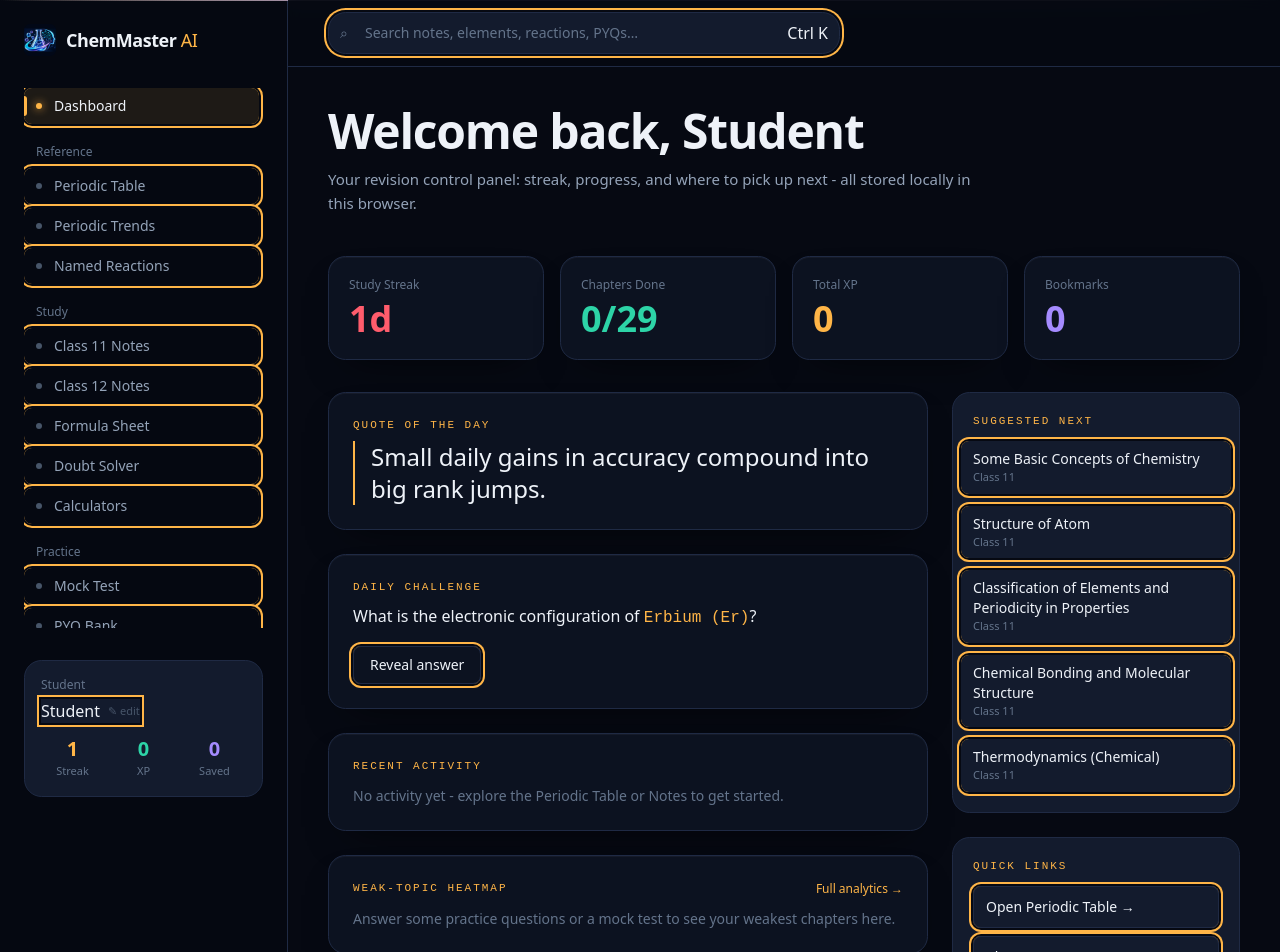
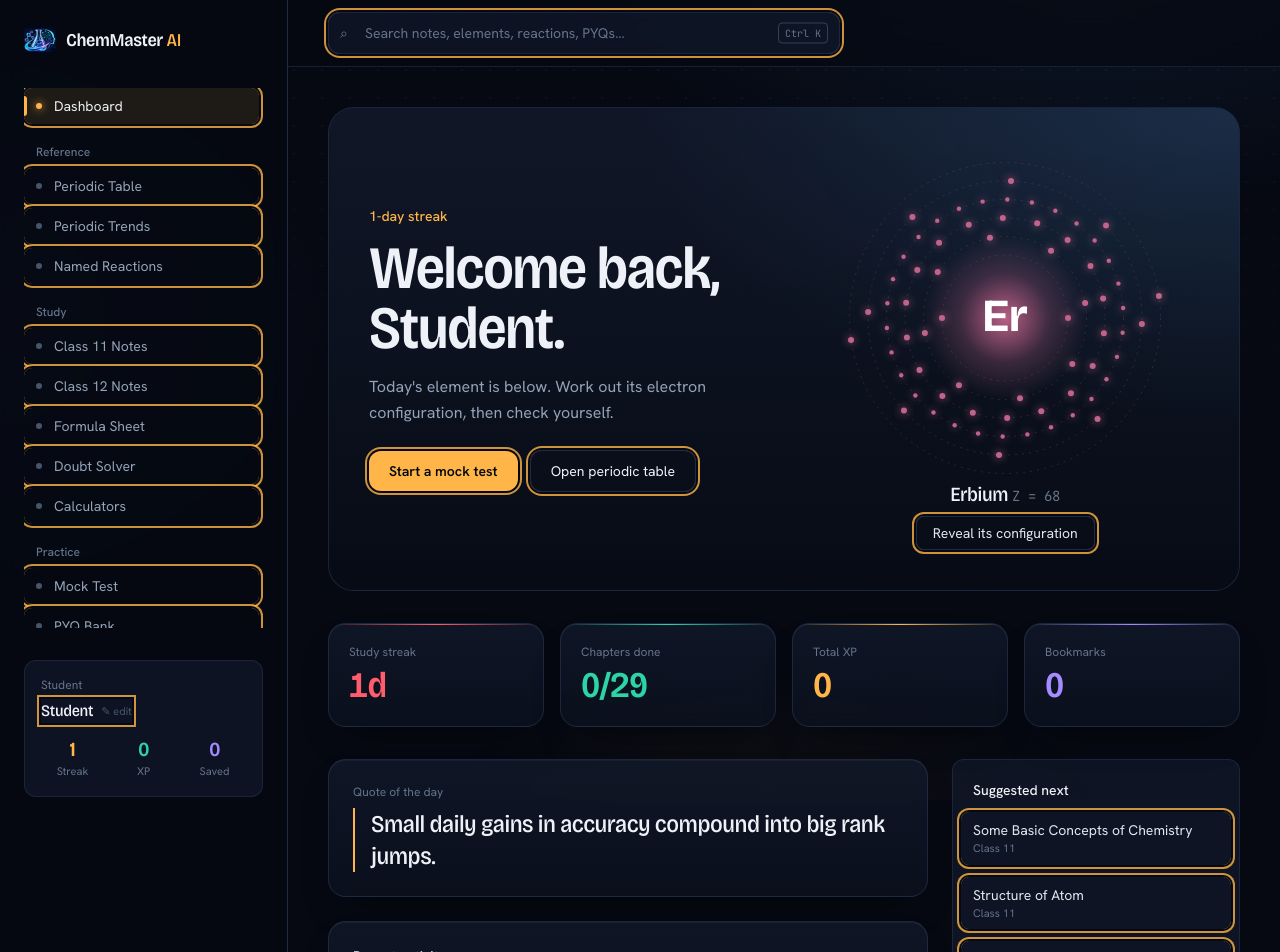
Before and after one commit to Krishgarg2708/ChemMaster-AI, a Next.js app: page / in a window 1280 px wide. Shown: the top 952 px of the page. Built offline with nearby package versions, Linux system fonts and the light colour scheme.

Commit message:
Add files via upload

```diff
--- a/app/globals.css
+++ b/app/globals.css
@@ -2,105 +2,94 @@
 @tailwind components;
 @tailwind utilities;
 
-:root {
-  color-scheme: dark;
-}
-
-html.light {
-  color-scheme: light;
-}
+:root { color-scheme: dark; }
+html.light { color-scheme: light; }
 
 body {
-  @apply bg-ink text-paper font-body antialiased;
-  transition: background-color 0.2s ease, color 0.2s ease;
+  @apply bg-ink text-slate-200 font-body antialiased;
+  transition: background-color .25s ease, color .25s ease;
 }
+html.light body { @apply bg-paper text-slate-800; }
+html.light .text-paper { color: #0B1220; }
+html.light .text-slate-300, html.light .text-slate-400 { color: #475569; }
 
-html.light body {
-  @apply bg-paper text-ink;
+h1, h2, h3, .font-display { font-variation-settings: "wdth" 90; letter-spacing: -0.02em; }
+
+::selection { background: rgba(255,181,71,.35); }
+::-webkit-scrollbar { width: 9px; height: 9px; }
+::-webkit-scrollbar-track { background: transparent; }
+::-webkit-scrollbar-thumb { background: rgba(148,163,184,.3); border-radius: 999px; }
+
+.focus-ring { @apply outline-none ring-2 ring-flame-gold/80 ring-offset-2 ring-offset-ink; }
+html.light .focus-ring { @apply ring-offset-paper; }
+.focus-ring:focus:not(:focus-visible) { box-shadow: none; --tw-ring-shadow: 0 0 #0000; }
+
+/* ---------- ambient lab-bench backdrop ---------- */
+.ambient {
+  position: fixed; inset: 0; z-index: -1; pointer-events: none;
+  background:
+    radial-gradient(900px 500px at 85% -10%, rgba(90,174,255,.10), transparent 60%),
+    radial-gradient(700px 500px at -5% 40%, rgba(165,139,255,.08), transparent 60%),
+    radial-gradient(600px 400px at 60% 110%, rgba(255,181,71,.06), transparent 60%);
 }
+.ambient::after {
+  content: ""; position: absolute; inset: 0; opacity: .5;
+  background-image: radial-gradient(rgba(148,163,184,.14) 1px, transparent 1px);
+  background-size: 28px 28px;
+  -webkit-mask-image: linear-gradient(180deg, #000, transparent 70%);
+  mask-image: linear-gradient(180deg, #000, transparent 70%);
+}
+html.light .ambient { background:
+  radial-gradient(900px 500px at 85% -10%, rgba(90,174,255,.18), transparent 60%),
+  radial-gradient(700px 500px at -5% 40%, rgba(165,139,255,.12), transparent 60%); }
+html.light .ambient::after { opacity: .35; }
 
-::selection {
-  background: rgba(227, 167, 46, 0.35);
+/* ---------- surfaces ---------- */
+.surface {
+  @apply rounded-xl2 shadow-card relative;
+  background: linear-gradient(180deg, rgba(19,27,45,.72), rgba(12,18,32,.72));
+  border: 1px solid rgba(60,80,125,.35);
+  backdrop-filter: blur(8px);
 }
-
-::-webkit-scrollbar {
-  width: 9px;
-  height: 9px;
-}
-::-webkit-scrollbar-track {
-  background: transparent;
-}
-::-webkit-scrollbar-thumb {
-  background: rgba(148, 163, 184, 0.35);
-  border-radius: 999px;
-}
-
-.focus-ring {
-  @apply outline-none ring-2 ring-flame-gold ring-offset-2 ring-offset-ink;
-}
-html.light .focus-ring {
-  @apply ring-offset-paper;
-}
-
-/* Card surface: dark by default, flips for light mode */
-.surface {
-  @apply bg-ink-soft border border-ink-border rounded-xl2 shadow-card;
-}
-html.light .surface {
-  @apply bg-paper-soft border-paper-border shadow-card-light;
-}
+html.light .surface { background: rgba(255,255,255,.85); border-color: #D5DDEB; box-shadow: theme('boxShadow.card-light'); }
 
 .surface-2 {
-  @apply bg-ink-softer border border-ink-border rounded-xl2;
+  @apply rounded-xl;
+  background: rgba(19,27,45,.65);
+  border: 1px solid rgba(60,80,125,.3);
 }
-html.light .surface-2 {
-  @apply bg-white border-paper-border;
-}
+html.light .surface-2 { background: #fff; border-color: #D5DDEB; }
 
-.topbar {
-  @apply bg-ink/90;
-}
-html.light .topbar {
-  @apply bg-paper/90 border-paper-border;
-}
+.topbar { background: rgba(6,9,18,.7); backdrop-filter: blur(14px); }
+html.light .topbar { background: rgba(238,242,248,.75); border-color: #D5DDEB; }
 
-.eyebrow {
-  @apply font-mono text-[11px] uppercase tracking-[0.18em] text-flame-gold;
-}
+/* interactive lift only where an element is actually clickable */
+.pressable { transition: transform .18s ease, border-color .18s ease, background-color .18s ease; }
+.pressable:hover { transform: translateY(-2px); border-color: rgba(255,181,71,.5); }
 
-.chip {
-  @apply inline-flex items-center gap-1.5 rounded-full border px-3 py-1 text-xs font-mono;
-  border-color: rgba(148, 163, 184, 0.25);
-}
+.eyebrow { @apply text-[12px] font-medium text-flame-gold; letter-spacing: .02em; }
+.chip { @apply inline-flex items-center gap-1.5 rounded-full border px-3 py-1 text-xs font-medium; border-color: rgba(148,163,184,.25); background: rgba(148,163,184,.06); }
+.kbd { @apply font-mono text-[10px] rounded border px-1.5 py-0.5 text-slate-500; border-color: rgba(148,163,184,.3); }
+
+/* ---------- atom (Bohr) animation ---------- */
+.shell-spin { transform-origin: 50% 50%; animation: orbit var(--dur, 20s) linear infinite; }
+.shell-spin.rev { animation-direction: reverse; }
+.nucleus-glow { animation: pulseRing 3.2s ease-in-out infinite; }
+
+/* periodic-table tiles */
+.tile { transition: transform .15s ease, box-shadow .2s ease, background-color .2s ease; }
+.tile:hover { transform: translateY(-3px) scale(1.06); z-index: 10; }
 
 @media (prefers-reduced-motion: reduce) {
-  * {
-    animation-duration: 0.001ms !important;
-    animation-iteration-count: 1 !important;
-    transition-duration: 0.001ms !important;
-  }
+  * { animation-duration: .001ms !important; animation-iteration-count: 1 !important; transition-duration: .001ms !important; }
 }
 
 @media print {
-  body {
-    background: #fff !important;
-    color: #111 !important;
-  }
-  aside, .topbar, .print\:hidden {
-    display: none !important;
-  }
-  main {
-    width: 100% !important;
-  }
-  .sheet {
-    background: #fff !important;
-    color: #111 !important;
-    border: 1px solid #ccc !important;
-    box-shadow: none !important;
-  }
-  .print-page-break {
-    page-break-after: always;
-  }
+  body { background: #fff !important; color: #111 !important; }
+  aside, .topbar, .ambient, .print\:hidden { display: none !important; }
+  main { width: 100% !important; }
+  .sheet { background: #fff !important; color: #111 !important; border: 1px solid #ccc !important; box-shadow: none !important; }
+  .print-page-break { page-break-after: always; }
 }
 
 /* ================================================================== */
--- a/app/layout.js
+++ b/app/layout.js
@@ -22,17 +22,18 @@ export default function RootLayout({ children }) {
         <link rel="preconnect" href="https://fonts.googleapis.com" />
         <link rel="preconnect" href="https://fonts.gstatic.com" crossOrigin="anonymous" />
         <link
-          href="https://fonts.googleapis.com/css2?family=Space+Grotesk:wght@500;600;700&family=IBM+Plex+Sans:wght@400;500;600&family=IBM+Plex+Mono:wght@400;500;600&display=swap"
+          href="https://fonts.googleapis.com/css2?family=Bricolage+Grotesque:opsz,wdth,wght@12..96,75..100,500..800&family=Hanken+Grotesk:wght@400;500;600&family=JetBrains+Mono:wght@400;500;600&display=swap"
           rel="stylesheet"
         />
       </head>
       <body className="font-body">
+        <div className="ambient" aria-hidden="true" />
         <SplashScreen />
         <AppStateProvider>
           <div className="min-h-screen flex flex-col lg:flex-row">
             <Sidebar />
             <main className="flex-1 min-w-0">
-              <div className="sticky top-0 z-20 border-b border-ink-border bg-ink/90 backdrop-blur px-6 md:px-10 py-3 topbar">
+              <div className="sticky top-0 z-20 border-b border-ink-border/70 backdrop-blur px-6 md:px-10 py-3 topbar">
                 <GlobalSearch />
               </div>
               {children}
--- a/app/page.js
+++ b/app/page.js
@@ -3,7 +3,9 @@
 import { useEffect, useMemo, useState } from "react";
 import Link from "next/link";
 import { useAppState } from "@/lib/store";
-import { Card, Card2, Metric, PageHeader } from "@/components/UI";
+import { Card, Card2, Metric } from "@/components/UI";
+import AtomOrbit from "@/components/AtomOrbit";
+import { categoryColor } from "@/lib/categoryColors";
 import elementsData from "@/lib/data/elements.json";
 import notesData from "@/lib/data/notes.json";
 
@@ -61,19 +63,62 @@ export default function HomePage() {
 
   return (
     <div className="p-6 md:p-10 max-w-6xl mx-auto">
-      <PageHeader
-        eyebrow="Dashboard · 00"
-        title={`Welcome back${hydrated ? `, ${state.name}` : ""}`}
-        description="Your revision control panel: streak, progress, and where to pick up next - all stored locally in this browser."
-      />
+      <section className="relative overflow-hidden rounded-[1.6rem] border border-ink-border/80 mb-8 animate-rise"
+        style={{ background: "radial-gradient(120% 120% at 100% 0%, rgba(90,174,255,.14), transparent 55%), linear-gradient(180deg, rgba(19,27,45,.8), rgba(8,12,22,.9))" }}>
+        <div className="grid md:grid-cols-[1.1fr_1fr] items-center gap-4 p-6 md:p-10">
+          <div>
+            <p className="text-sm text-flame-gold font-medium mb-3">
+              {hydrated && state.streak > 0 ? `${state.streak}-day streak` : "Today's lab"}
+            </p>
+            <h1 className="font-display text-4xl md:text-6xl font-semibold leading-[1.02] text-paper mb-4">
+              Welcome back{hydrated ? `, ${state.name}` : ""}.
+            </h1>
+            <p className="text-slate-400 max-w-md leading-relaxed mb-6">
+              Today's element is below. Work out its electron configuration, then check yourself.
+            </p>
+            <div className="flex flex-wrap items-center gap-3">
+              <Link href="/mock-test" className="focus-ring rounded-xl bg-flame-gold px-5 py-2.5 text-sm font-semibold text-ink hover:brightness-110 transition">
+                Start a mock test
+              </Link>
+              <Link href="/periodic-table" className="focus-ring rounded-xl border border-ink-border px-5 py-2.5 text-sm text-paper hover:bg-ink-softer/70 transition-colors">
+                Open periodic table
+              </Link>
+            </div>
+          </div>
+
+          <div className="relative flex flex-col items-center">
+            {challenge && (
+              <>
+                <AtomOrbit
+                  element={challenge}
+                  color={categoryColor(challenge.category)}
+                  size={340}
+                  className="w-full max-w-[340px] h-auto"
+                />
+                <div className="text-center -mt-2">
+                  <div className="font-display text-xl text-paper">
+                    {challenge.name} <span className="text-slate-500 font-mono text-sm">Z = {challenge.atomic_number}</span>
+                  </div>
+                  {!revealed ? (
+                    <button onClick={() => setRevealed(true)} className="focus-ring mt-2 rounded-lg border border-ink-border px-4 py-1.5 text-sm hover:bg-ink-softer/70 transition-colors">
+                      Reveal its configuration
+                    </button>
+                  ) : (
+                    <div className="mt-2 animate-rise">
+                      <div className="font-mono text-flame-copper">{challenge.electronic_configuration}</div>
+                      <p className="text-xs text-slate-400 max-w-xs mt-1">{challenge.fact}</p>
+                    </div>
+                  )}
+                </div>
+              </>
+            )}
+          </div>
+        </div>
+      </section>
 
       <div className="grid grid-cols-2 md:grid-cols-4 gap-4 mb-8">
-        <Metric label="Study Streak" value={hydrated ? `${state.streak}d` : "–"} accent="crimson" />
-        <Metric
-          label="Chapters Done"
-          value={hydrated ? `${completedCount}/${totalChapters}` : "–"}
-          accent="copper"
-        />
+        <Metric label="Study streak" value={hydrated ? `${state.streak}d` : "–"} accent="crimson" />
+        <Metric label="Chapters done" value={hydrated ? `${completedCount}/${totalChapters}` : "–"} accent="copper" />
         <Metric label="Total XP" value={hydrated ? state.xp : "–"} accent="gold" />
         <Metric label="Bookmarks" value={hydrated ? state.bookmarks.length : "–"} accent="violet" />
       </div>
@@ -81,44 +126,14 @@ export default function HomePage() {
       <div className="grid lg:grid-cols-3 gap-6">
         <div className="lg:col-span-2 flex flex-col gap-6">
           <Card>
-            <div className="eyebrow">Quote of the day</div>
-            <p className="font-display text-xl md:text-2xl leading-snug border-l-2 border-flame-gold pl-4 mt-2">
+            <div className="text-xs text-slate-500 mb-1">Quote of the day</div>
+            <p className="font-display text-xl md:text-2xl leading-snug border-l-2 border-flame-gold pl-4 mt-2 text-paper">
               {quote}
             </p>
           </Card>
 
           <Card>
-            <div className="eyebrow">Daily challenge</div>
-            {challenge && (
-              <>
-                <p className="mt-2 mb-4">
-                  What is the electronic configuration of{" "}
-                  <span className="font-mono text-flame-gold">
-                    {challenge.name} ({challenge.symbol})
-                  </span>
-                  ?
-                </p>
-                {!revealed ? (
-                  <button
-                    onClick={() => setRevealed(true)}
-                    className="focus-ring rounded-lg border border-ink-border px-4 py-2 text-sm hover:bg-ink-soft transition-colors"
-                  >
-                    Reveal answer
-                  </button>
-                ) : (
-                  <div className="surface-2 p-4">
-                    <div className="font-mono text-flame-copper mb-1">
-                      {challenge.electronic_configuration}
-                    </div>
-                    <p className="text-sm text-slate-400">{challenge.fact}</p>
-                  </div>
-                )}
-              </>
-            )}
-          </Card>
-
-          <Card>
-            <div className="eyebrow mb-3">Recent activity</div>
+            <div className="text-sm font-medium text-paper mb-3">Recent activity</div>
             {hydrated && state.activity.length > 0 ? (
               <ul className="space-y-3">
                 {state.activity.map((a, i) => (
@@ -139,7 +154,7 @@ export default function HomePage() {
 
           <Card>
             <div className="flex items-center justify-between mb-3">
-              <div className="eyebrow">Weak-topic heatmap</div>
+              <div className="text-sm font-medium text-paper">Weakest chapters</div>
               <Link href="/analytics" className="text-xs text-flame-gold hover:opacity-80 transition-opacity">
                 Full analytics →
               </Link>
@@ -169,14 +184,14 @@ export default function HomePage() {
 
         <div className="flex flex-col gap-6">
           <Card2>
-            <div className="eyebrow mb-3">Suggested next</div>
+            <div className="text-sm font-medium text-paper mb-3">Suggested next</div>
             {pending.length > 0 ? (
               <ul className="space-y-3">
                 {pending.map((n) => (
                   <li key={n.id}>
                     <Link
                       href={n.class_level === "Class 11" ? "/notes/class-11" : "/notes/class-12"}
-                      className="focus-ring block rounded-lg px-3 py-2 -mx-3 hover:bg-ink-soft transition-colors"
+                      className="focus-ring block rounded-lg px-3 py-2 -mx-3 hover:bg-ink-softer/70 hover:border-flame-gold/40 transition-colors"
                     >
                       <div className="text-sm">{n.chapter}</div>
                       <div className="text-[11px] text-slate-500">{n.class_level}</div>
@@ -190,55 +205,47 @@ export default function HomePage() {
           </Card2>
 
           <Card2>
-            <div className="eyebrow mb-3">Quick links</div>
+            <div className="text-sm font-medium text-paper mb-3">Quick links</div>
             <div className="flex flex-col gap-2">
               <Link
                 href="/periodic-table"
-                className="focus-ring rounded-lg border border-ink-border px-3 py-2.5 text-sm hover:bg-ink-soft transition-colors"
+                className="focus-ring rounded-lg border border-ink-border px-3 py-2.5 text-sm hover:bg-ink-softer/70 hover:border-flame-gold/40 transition-colors"
               >
                 Open Periodic Table →
               </Link>
               <Link
                 href="/notes/class-11"
-                className="focus-ring rounded-lg border border-ink-border px-3 py-2.5 text-sm hover:bg-ink-soft transition-colors"
+                className="focus-ring rounded-lg border border-ink-border px-3 py-2.5 text-sm hover:bg-ink-softer/70 hover:border-flame-gold/40 transition-colors"
               >
                 Class 11 Notes →
               </Link>
               <Link
                 href="/notes/class-12"
-                className="focus-ring rounded-lg border border-ink-border px-3 py-2.5 text-sm hover:bg-ink-soft transition-colors"
+                className="focus-ring rounded-lg border border-ink-border px-3 py-2.5 text-sm hover:bg-ink-softer/70 hover:border-flame-gold/40 transition-colors"
               >
                 Class 12 Notes →
               </Link>
               <Link
                 href="/mock-test"
-                className="focus-ring rounded-lg border border-ink-border px-3 py-2.5 text-sm hover:bg-ink-soft transition-colors"
+                className="focus-ring rounded-lg border border-ink-border px-3 py-2.5 text-sm hover:bg-ink-softer/70 hover:border-flame-gold/40 transition-colors"
               >
                 Start a Mock Test →
               </Link>
               <Link
                 href="/doubt-solver"
-                className="focus-ring rounded-lg border border-ink-border px-3 py-2.5 text-sm hover:bg-ink-soft transition-colors"
+                className="focus-ring rounded-lg border border-ink-border px-3 py-2.5 text-sm hover:bg-ink-softer/70 hover:border-flame-gold/40 transition-colors"
               >
                 Ask the Doubt Solver →
               </Link>
               <Link
                 href="/certificate"
-                className="focus-ring rounded-lg border border-ink-border px-3 py-2.5 text-sm hover:bg-ink-soft transition-colors"
+                className="focus-ring rounded-lg border border-ink-border px-3 py-2.5 text-sm hover:bg-ink-softer/70 hover:border-flame-gold/40 transition-colors"
               >
                 Export Progress Card →
               </Link>
             </div>
           </Card2>
 
-          <Card2>
-            <div className="eyebrow mb-3">About this build</div>
-            <p className="text-sm text-slate-400 leading-relaxed">
-              Next.js + Tailwind, deployable directly on Vercel. Element and
-              chapter data is served from API routes; your progress, XP, and
-              bookmarks live in this browser's local storage.
-            </p>
-          </Card2>
         </div>
       </div>
     </div>
```
